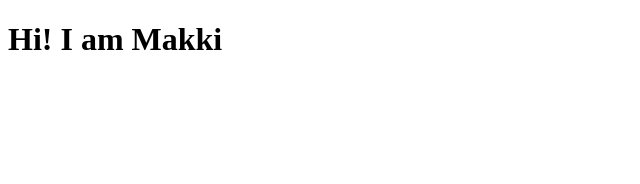
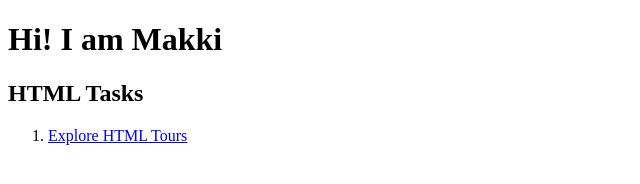
Before and after one commit to MakkiApat/MakkiApat.github.io, a plain HTML site: page index.html in a window 1280 px wide. Shown: the whole page, without its empty margins (0-640 px from the left). Drawn offline with Linux system fonts and the light colour scheme.

Commit message:
index.html

```diff
--- a/index.html
+++ b/index.html
@@ -7,5 +7,9 @@
 </head>
 <body>
     <h1>Hi! I am Makki</h1>
+        <h2>HTML Tasks</h2>
+    <ol>
+        <li> <a href="ApatPHTours.html">Explore HTML Tours</a></li>
+    </ol>
 </body>
 </html>
```
